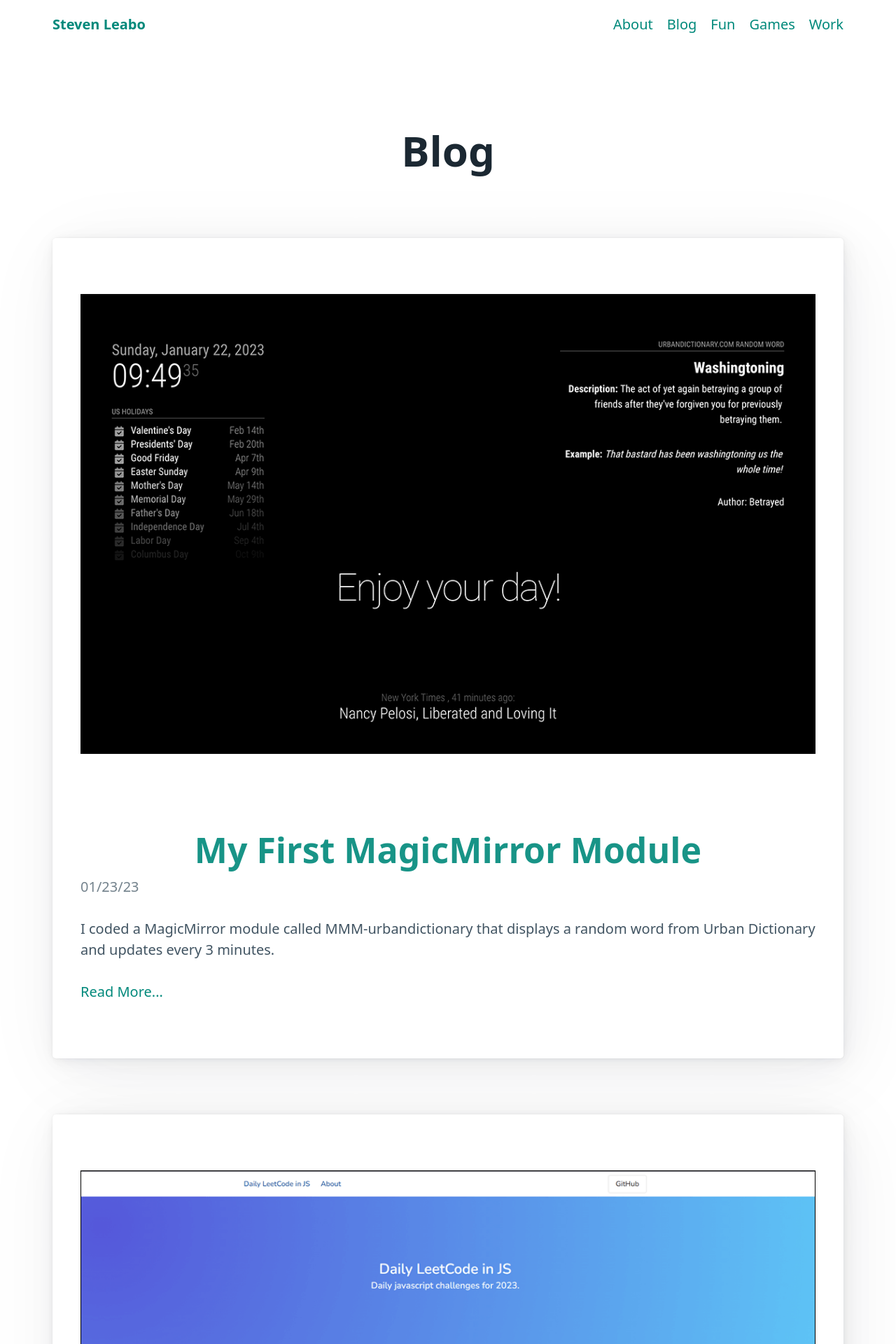
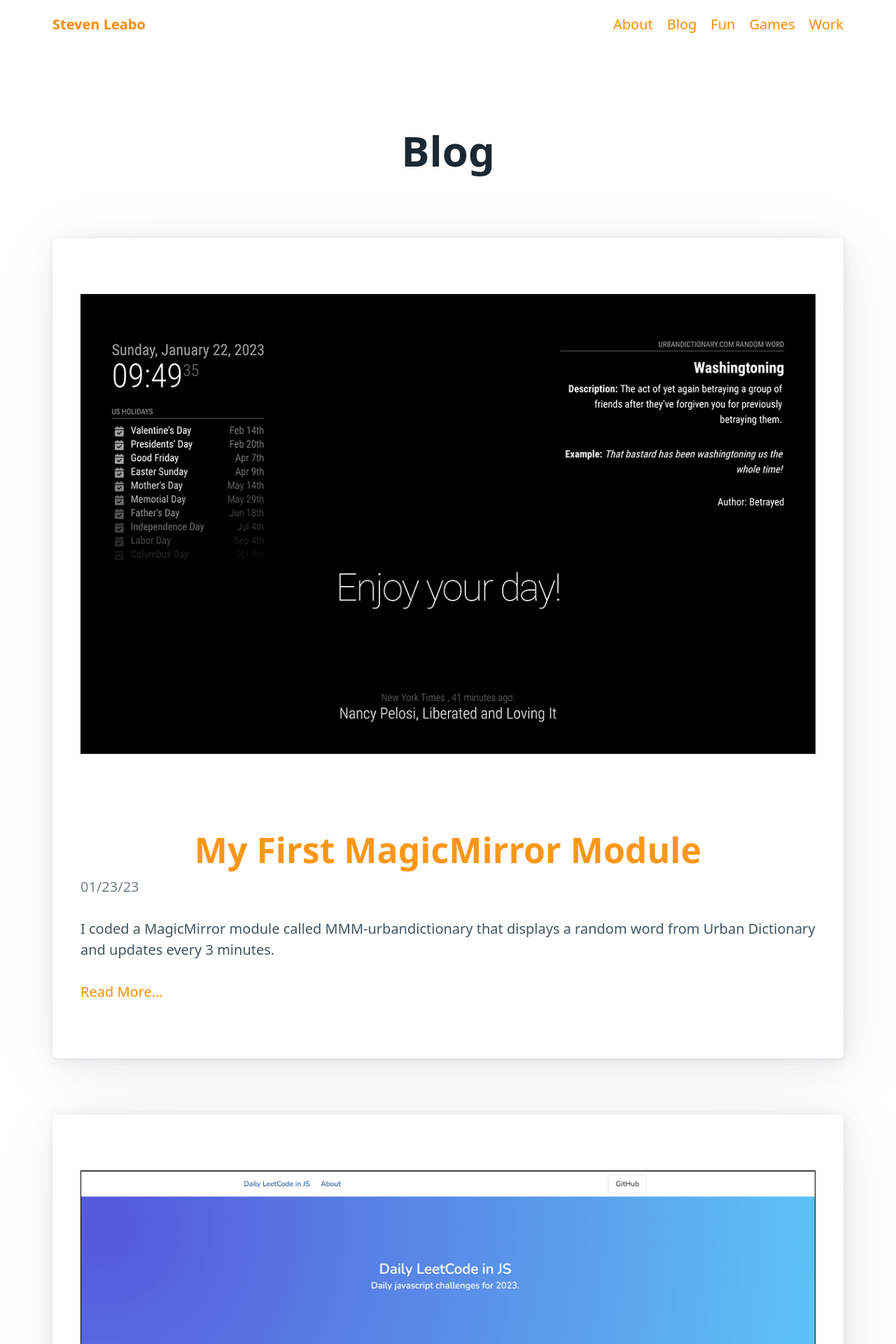
Before and after one commit to leabs/stevenleabo.com, a Jekyll site: the page built from blog.html, in a window 1280 px wide. Shown: the top 1920 px of the page at 70% size. Built offline with Jekyll 4.4.1, drawn with Linux system fonts in a browser that asks for light colours.

Commit message:
adjusting theme colors

```diff
--- a/_includes/head.html
+++ b/_includes/head.html
@@ -3,11 +3,54 @@
   <meta http-equiv="X-UA-Compatible" content="IE=edge" />
   <meta name="viewport" content="width=device-width, initial-scale=1" />
   <title>{{site.title}} | {{ page.title }}</title>
-  <link rel="stylesheet" href="{{site.url}}/assets/css/pico.min.css">
+  <link rel="stylesheet" href="{{site.url}}/assets/css/pico.min.css" />
   <link rel="stylesheet" href="{{site.url}}/assets/css/style.css" />
   <!--If homepage load home-header.js-->
   {% if page.url == '/' %}
   <script src="{{site.url}}/assets/js/home-header.js"></script>
   <script src="{{site.url}}/assets/js/modal.min.js"></script>
   {% endif %}
+
+  <style>
+    :root {
+      --primary: #fb8c00;
+    }
+    /* Orange Light scheme (Default) */
+    /* Can be forced with data-theme="light" */
+    [data-theme="light"],
+    :root:not([data-theme="dark"]) {
+      --primary: #fb8c00;
+      --primary-hover: #f57c00;
+      --primary-focus: rgba(251, 140, 0, 0.125);
+      --primary-inverse: #fff;
+    }
+
+    /* Orange Dark scheme (Auto) */
+    /* Automatically enabled if user has Dark mode enabled */
+    @media only screen and (prefers-color-scheme: dark) {
+      :root:not([data-theme="light"]) {
+        --primary: #fb8c00;
+        --primary-hover: #ff9800;
+        --primary-focus: rgba(251, 140, 0, 0.25);
+        --primary-inverse: #fff;
+      }
+    }
+
+    /* Orange Dark scheme (Forced) */
+    /* Enabled if forced with data-theme="dark" */
+    [data-theme="dark"] {
+      --primary: #fb8c00;
+      --primary-hover: #ff9800;
+      --primary-focus: rgba(251, 140, 0, 0.25);
+      --primary-inverse: #fff;
+    }
+
+    /* Orange (Common styles) */
+    :root {
+      --form-element-active-border-color: var(--primary);
+      --form-element-focus-color: var(--primary-focus);
+      --switch-color: var(--primary-inverse);
+      --switch-checked-background-color: var(--primary);
+    }
+  </style>
 </head>
--- a/_includes/home/featured-post.html
+++ b/_includes/home/featured-post.html
@@ -6,7 +6,7 @@
 
     <div>
       <article>
-        <img style="border:1px solid #000;" src="{{site.url}}/assets/images/blog/{{post.image}}" alt="{{post.title}}" />
+        <a href="{{ post.url }}"><img style="border:1px solid #000;" src="{{site.url}}/assets/images/blog/{{post.image}}" alt="{{post.title}}" /></a>
         <hgroup>
           <h2 style="font-size:2rem;"><a href="{{post.url}}">{{post.title}}</a></h2>
           <h3>{{posts.date | date: "%D" }}</h3>
--- a/_layouts/default.html
+++ b/_layouts/default.html
@@ -1,5 +1,5 @@
 <!DOCTYPE html>
-<html data-theme="light">
+<html >
   <head>
     {% include head.html %}
   </head>
--- a/blog.html
+++ b/blog.html
@@ -6,7 +6,7 @@ permalink: /blog/
 
 {% for posts in site.posts %}
 <article>
-    <img style="border: 1px solid #000;" src="{{site.url}}/assets/images/blog/{{posts.image}}" />
+    <a href="{{posts.url}}"><img style="border: 1px solid #000;" src="{{site.url}}/assets/images/blog/{{posts.image}}" /></a>
     <hgroup>
         <h2><a href="{{ posts.url }}">{{posts.title}}</a></h2>
         <h3>{{posts.date | date: "%D" }}</h3>
```
Also changed, not shown: _layouts/post.html (line endings or trailing spaces), assets/css/pico.min.css.
